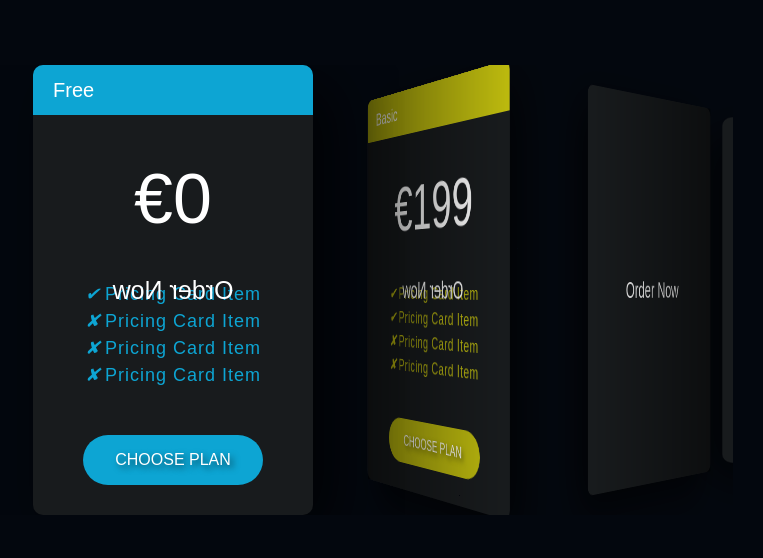
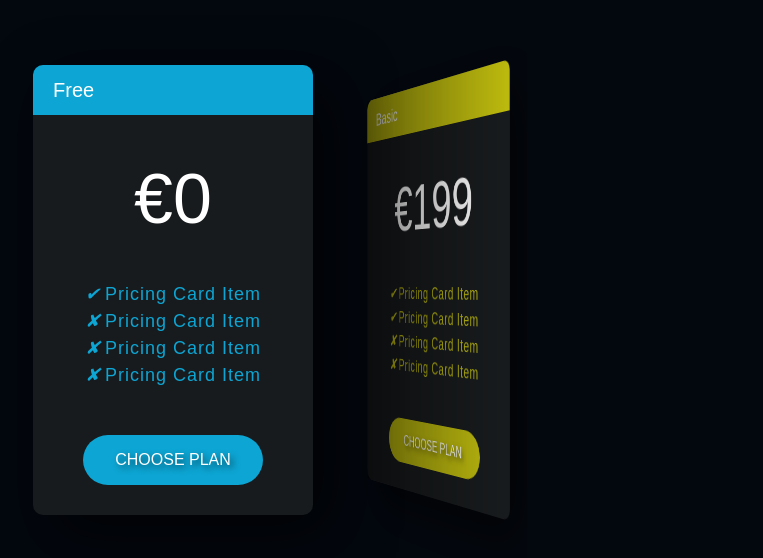
Before and after one commit to saschacollinet/3d-swiper, a React (Create React App) app: page / in a window 1280 px wide. Shown: the part 110-668 px from the top of the page, without its empty margins (517-1280 px from the left). Built offline with nearby package versions, Linux system fonts and the light colour scheme.

Commit message:
Fiddling around

```diff
--- a/src/GlobalStyles.js
+++ b/src/GlobalStyles.js
@@ -20,6 +20,11 @@ body {
     overflow: hidden;
 }
 
+.swiper {
+    width: 60%;
+    padding: 50px 0;
+}
+
 .swiper-slide {
   width: 28rem !important;
   height: 45rem !important;
--- a/src/components/Swiper3D/Swiper3D.js
+++ b/src/components/Swiper3D/Swiper3D.js
@@ -262,6 +262,7 @@ const Back = styled.div`
   align-items: center;
   transform: rotateY(180deg);
   border-radius: 1rem;
+  backface-visibility: hidden;
 
   & a {
     font-size: 2.5rem;
```
